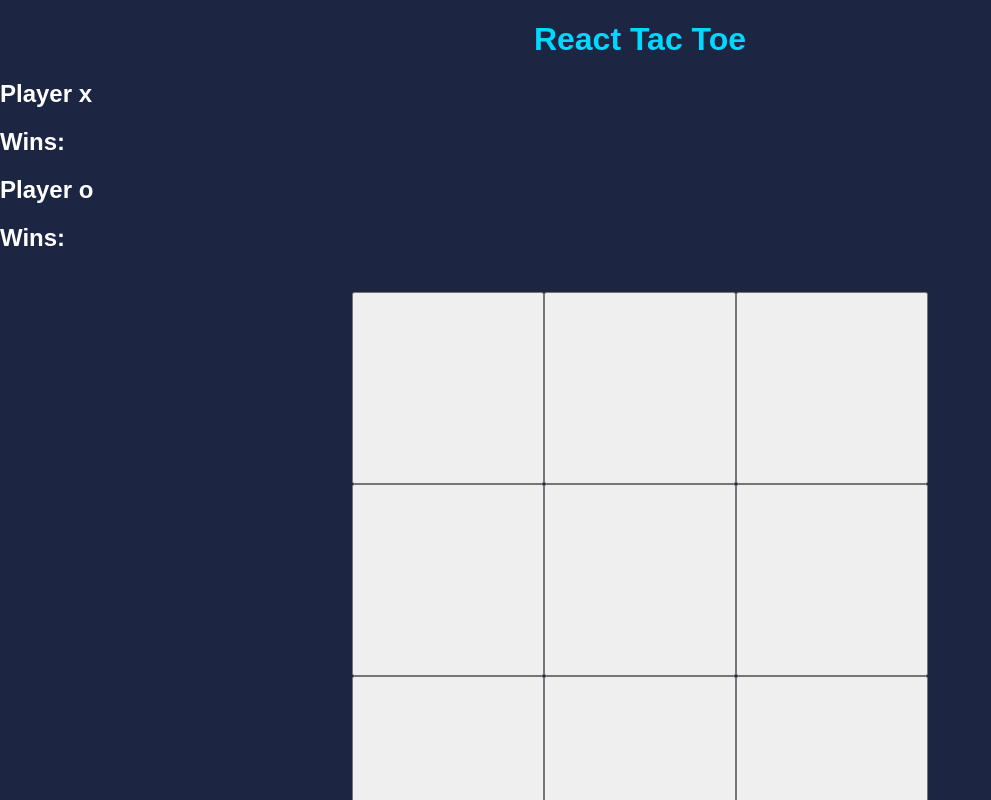
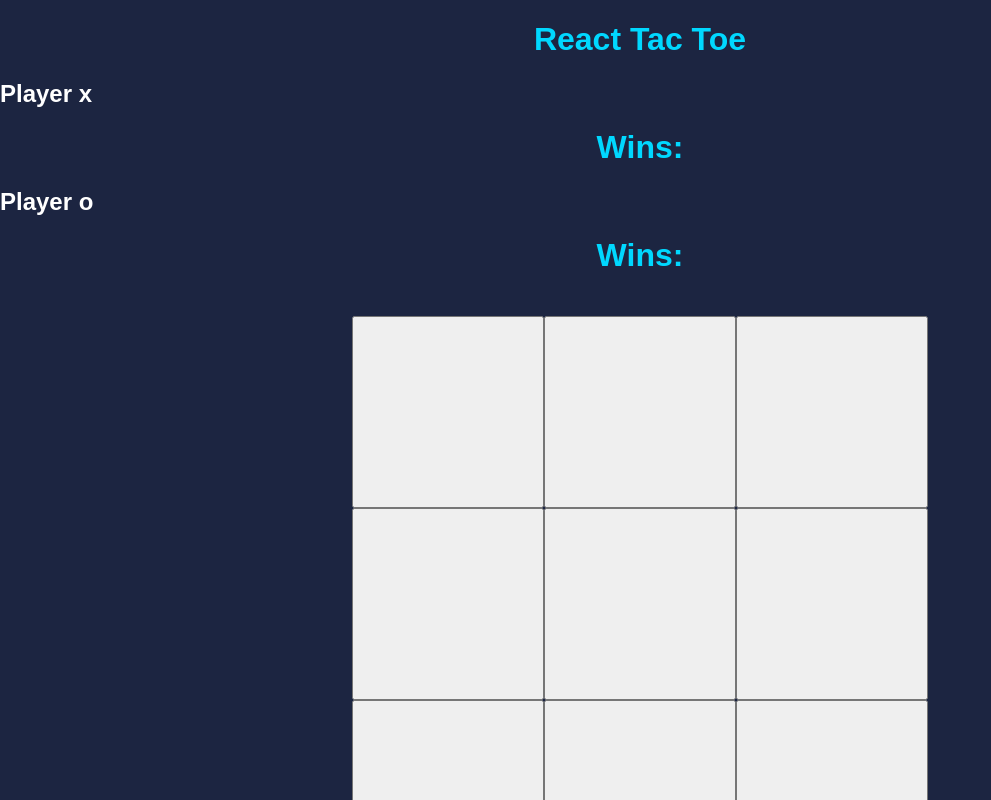
Before and after one commit to raymondborel/ReactTacToe, a React (Create React App) app: page / in a window 1280 px wide. Shown: the top 800 px of the page, without its empty margins (0-991 px from the left). Built offline with nearby package versions, Linux system fonts and the light colour scheme.

Commit message:
fixed square disabled bug

```diff
--- a/src/components/Player.js
+++ b/src/components/Player.js
@@ -2,7 +2,7 @@ function Player(props) {
     return (
         <div className={props.whichPlayer}>
             <h2>Player {props.whichPlayer}</h2>
-            <h2>Wins: </h2>
+            <h1>Wins: </h1>
         </div>
     )
 }
```
Also changed, not shown: src/components/Board.js (line endings or trailing spaces).
